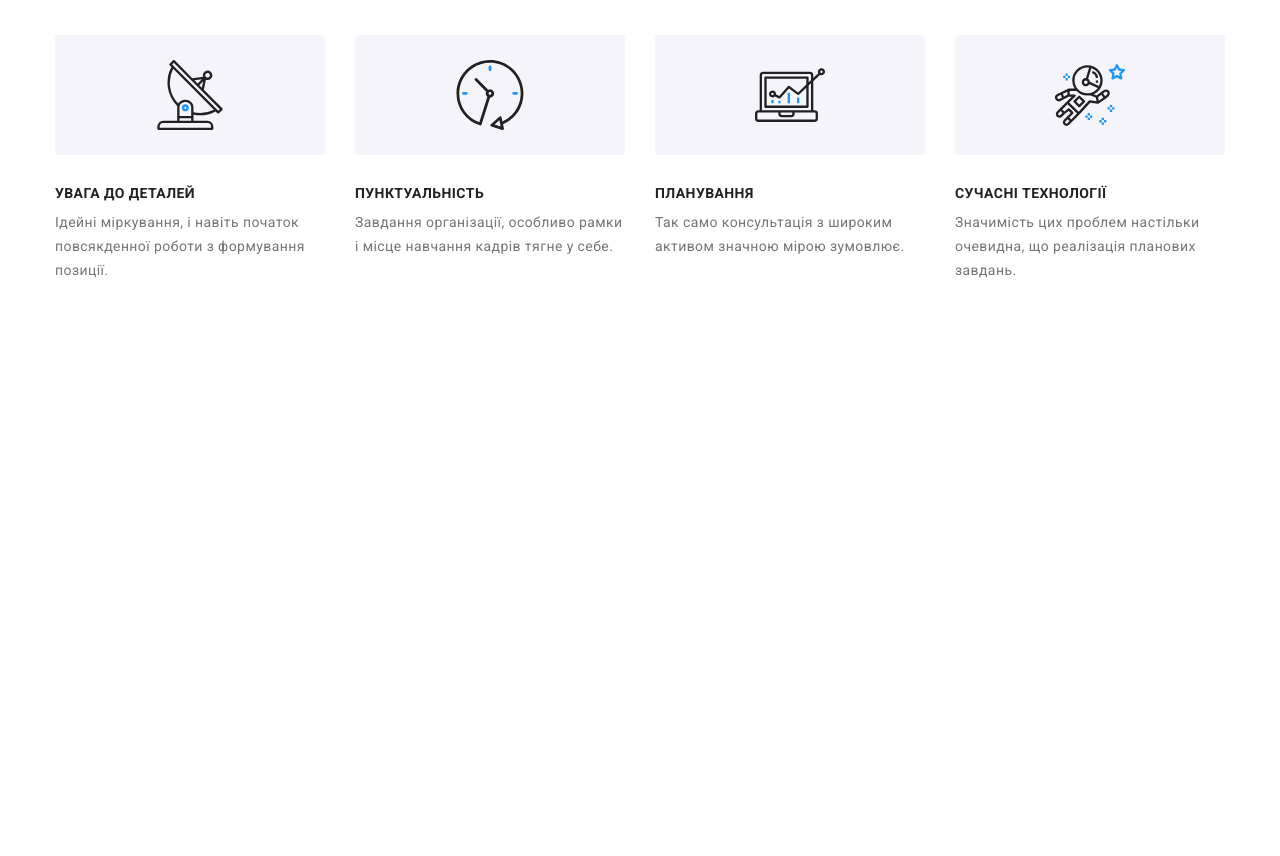
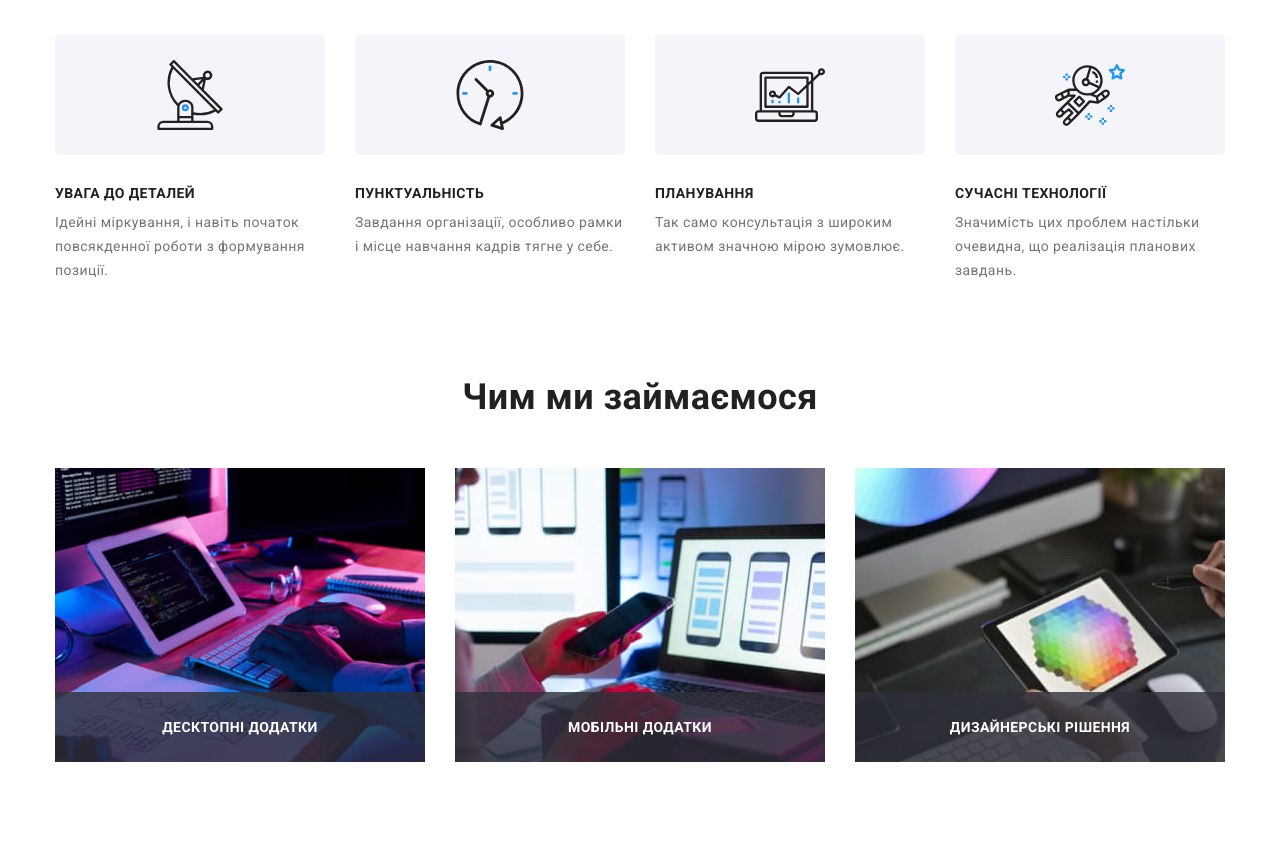
Before and after one commit to DorianDevUA/goit-markup-hw-08, a plain HTML site: page index.html in a window 1280 px wide. Shown: the part 740-1596 px from the top of the page. Before the commit the page ends 1023 px from the top, so only its background shows below. Drawn offline with nearby package versions, Linux system fonts and the light colour scheme.

Commit message:
Додає розмітку секції Works(Чим ми займаємося) для великих екранів min-width: 1200px

```diff
--- a/index.html
+++ b/index.html
@@ -220,6 +220,44 @@
           </ul>
         </div>
       </section>
+
+      <section class="section works">
+        <div class="container">
+          <h2 class="title section__title">Чим ми займаємося</h2>
+
+          <ul class="works__list">
+            <!--+ Десктопні додатки -->
+            <li class="works__item">
+              <div class="works__thumb">
+                <div class="works__overlay">
+                  <h3 class="works__title">Десктопні додатки</h3>
+                </div>
+                <img src="./images/website-layout.jpg" alt="Верстка макету веб-сайта по узгодженному проєкту" width="370" height="294" />
+              </div>
+            </li>
+
+            <!--+ Мобільні додатки -->
+            <li class="works__item">
+              <div class="works__thumb">
+                <div class="works__overlay">
+                  <h3 class="works__title">Мобільні додатки</h3>
+                </div>
+                <img src="./images/application-development.jpg" alt="Розробка дизайн проєкту майбутнього веб-сайту" width="370" height="294" />
+              </div>
+            </li>
+
+            <!--+ Дизайнерські рішення -->
+            <li class="works__item">
+              <div class="works__thumb">
+                <div class="works__overlay">
+                  <h3 class="works__title">Дизайнерські рішення</h3>
+                </div>
+                <img src="./images/design-development.jpg" alt="Створення мобільних додатків" width="370" height="294" />
+              </div>
+            </li>
+          </ul>
+        </div>
+      </section>
     </main>
 
     <footer class="page-footer"></footer>
--- a/sass/base/_global.scss
+++ b/sass/base/_global.scss
@@ -10,3 +10,11 @@ body {
     overflow: hidden;
   }
 }
+
+.title {
+  font-size: 36px;
+  font-weight: 700;
+
+  color: $text-secondary;
+  text-align: center;
+}
--- a/sass/components/_works.scss
+++ b/sass/components/_works.scss
@@ -1,41 +1,54 @@
-.work__list {
+.works {
+  // background-color: bisque;
+
+  @media screen and (max-width: 1199.98px) {
+    display: none;
+  }
+
+  @media screen and (min-width: 1200px) {
+    display: block;
+  }
+}
+.works__list {
+  // background-color: cadetblue;
+
+  @media screen and (min-width: 1200px) {
     display: flex;
   }
-
-.work__item {
+}
+.works__item {
+  @media screen and (min-width: 1200px) {
     width: calc((100% - 60px) / 3);
 
     &:not(:last-child) {
       margin-right: 30px;
     }
   }
-
-.work__thumb {
+}
+.works__thumb {
+  @media screen and (min-width: 1200px) {
     position: relative;
-
-  display: flex;
-  flex-direction: column;
   }
-
-.work__overlay {
+}
+.works__overlay {
+  @media screen and (min-width: 1200px) {
     position: absolute;
     left: 0;
     bottom: 0;
-
     display: flex;
     justify-content: center;
     align-items: center;
+    width: 100%;
+    min-height: 70px;
 
-  width: 100%;
-  height: 70px;
-
-  background-color: rgba($bg-dark, .8);
+    background-color: rgba($bg-dark, 0.8);
+  }
 }
 
-.work__title {
-  color: $text-inverse;
-  text-align: center;
+.works__title {
   font-size: 14px;
   font-weight: 700;
+  text-align: center;
+  color: $text-inverse;
   text-transform: uppercase;
 }
--- a/sass/main.scss
+++ b/sass/main.scss
@@ -29,5 +29,7 @@
 @import './components/section';
 @import './components/benefits';
 
+@import './components/works';
+
 // Utils
 @import './utils/visually-hidden';
```
Also changed, not shown: html/_header.htm (+0 -54 lines), css/main.css, css/main.min.css, 2 other files. Lines whose indentation alone changed are shown as unchanged.
